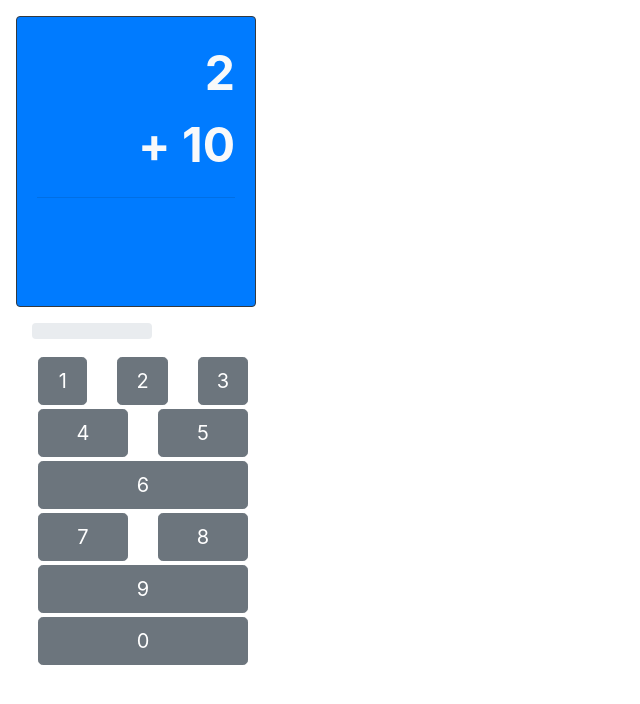
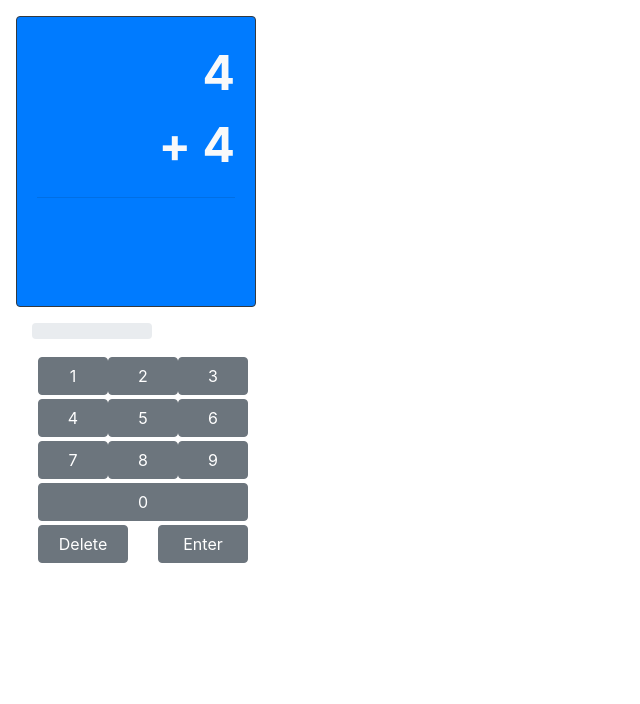
Before and after one commit to onearmeded/mult-facts, a React (Create React App) app: page / in a window 1280 px wide. Shown: the top 704 px of the page, without its empty margins (0-640 px from the left). Built offline with nearby package versions, Linux system fonts and the light colour scheme.

Commit message:
Add keypad support

```diff
--- a/src/Flashcard.js
+++ b/src/Flashcard.js
@@ -1,110 +1,9 @@
-import React, { useState, useEffect, useCallback } from 'react';
+import React, { useState } from 'react';
 import Card from 'react-bootstrap/Card';
 
-function Flashcard(props) {
-    const [ first, setFirst] = useState(randomInt(props.max, props.min));
-    const [ second, setSecond ] = useState(randomInt(props.maxRange, props.min));
-    const [ answer, setAnswer ] = useState('');
-    const [ operation, setOperation ] = useState('+');
-    const [ border, setBorder ] = useState('dark');
-    const [ answerComplete, setAnswerComplete ] = useState(false);
-
-    const onKeyDown = useCallback( keyEvt =>
-    {
-        const {key} = keyEvt;
-        setBorder('dark');
-
-        if (key === "Enter") {
-            setAnswerComplete(true);
-        }
-        else if (key === "Backspace" || key === "Delete") {
-            if (answer.length > 0) {
-                setAnswer(answer.slice(0, -1));
-            }
-        }
-        else if (key < 10) { // check if key is a digit
-            setAnswer(answer + key);
-        }
-    }, [answer]);
-
-    useEffect(()=> {
-        window.addEventListener("keydown", onKeyDown);
-        return () => {
-          window.removeEventListener("keydown", onKeyDown);
-        } // This return function cleans up the event listener
-      }, [answer, answerComplete, onKeyDown]);
-
-
-    const chooseOperation = () => {
-        const operations = ['-', '+'];
-        let index = randomInt(operations.length - 1);
-        return operations[index];
-    }
-
-    const newProblem = () => {
-        let newFirst = randomInt(props.max, props.min);
-        let newSecond = randomInt(props.maxRange, props.min);
-        let newOperation = chooseOperation();
-
-        if (newOperation === '-') {
-            if (newFirst < newSecond) {
-                [newSecond, newFirst] = [newFirst, newSecond];
-            }
-        }
-
-        if (newFirst === first && newSecond === second) {
-            newProblem();
-        }
-        else {
-            setFirst(newFirst);
-            setSecond(newSecond);
-            setOperation(newOperation);
-        }
-    }
-
-    const verifyAnswer = () => {
-        let correctAnswer = -1;
-        switch (operation) {
-            case 'x':
-                correctAnswer = first * second;
-                break;
-
-            case '+':
-                correctAnswer = first + second;
-                break;
-
-            case '-':
-                correctAnswer = first - second;
-                break;
-
-            case '/':
-                correctAnswer = first / second;
-                break;
-
-            default:
-                throw new Error("Unexpected operation");
-
-        }
-
-        return parseInt(answer) === correctAnswer;
-    }
-
-    const getClassName = () => (border === "danger" ? "bg-danger" : "bg-primary") + " text-light font-weight-bold";
-
-    if (answerComplete) {
-        if (verifyAnswer()) {
-            newProblem();
-            setAnswer('');
-            props.onCorrectAnswer();
-        }
-        else {
-            setBorder('danger')
-            setAnswer('');
-            props.onIncorrectAnswer();
-        }
-
-        setAnswerComplete(false);
-    }
+function Flashcard({ first, second, answer, operation }) {
+    let border = 'dark';
+    const getClassName = () =>  (border === "danger" ? "bg-danger" : "bg-primary") + " text-light font-weight-bold";
 
     return (<Card style={{ width:'5em', fontSize: '36pt' }} border={border} className={getClassName()}>
         <Card.Body>
@@ -117,8 +16,6 @@ function Flashcard(props) {
     </Card>);
 }
 
-function randomInt(max, min = 0) {
-    return Math.floor(Math.random() * (max - min + 1) + min);
-}
+
 
 export default Flashcard;
--- a/src/FlashcardGame.js
+++ b/src/FlashcardGame.js
@@ -1,4 +1,4 @@
-import React, { useState } from 'react';
+import React, { useState, useEffect, useCallback } from 'react';
 import Flashcard from './Flashcard';
 import ProgressBar from 'react-bootstrap/ProgressBar';
 import Button from 'react-bootstrap/Button';
@@ -10,13 +10,22 @@ export default function FlashcardGame(props)
 {
     const [score, setScore] = useState(0);
     const [incorrectCount, setIncorrectCount] = useState(0);
+    const [ answer, setAnswer ] = useState('');
+    const [ answerComplete, setAnswerComplete ] = useState(false);
+    const [ first, setFirst] = useState(randomInt(props.max, props.min));
+    const [ second, setSecond ] = useState(randomInt(props.maxRange, props.min));
+    const [ operation, setOperation ] = useState('+');
 
     const onCorrectAnswer = () => {
         setScore(score + 1);
+        setAnswer('');
+        setAnswerComplete(false);
     }
 
     const onIncorrectAnswer = () => {
         setIncorrectCount(incorrectCount + 1);
+        setAnswer('');
+        setAnswerComplete(false);
     }
 
     const currentPercent = () => (score / props.questions) * 100;
@@ -30,7 +39,105 @@ export default function FlashcardGame(props)
         setIncorrectCount(0);
     }
 
-    const onKeypadButton = (key) => console.log('Got keypress: ' + key);
+    const onKeypadButton = useCallback(keyEvt =>  {
+        const {key} = keyEvt;
+        console.log("Got keypad: " + key)
+
+        if (key === "Enter") {
+            setAnswerComplete(true);
+        }
+        else if (key === "Backspace" || key === "Delete") {
+            if (answer.length > 0) {
+                setAnswer(answer.slice(0, -1));
+            }
+        }
+        else if (key < 10) { // check if key is a digit
+            setAnswer(answer + key);
+        }
+    }, [answer]);
+
+
+    const [ border, setBorder ] = useState('dark');
+
+    const onKeyDown = useCallback( keyEvt =>
+    {
+        console.log("Got keypress: " + keyEvt.key)
+        onKeypadButton(keyEvt);
+
+    }, [onKeypadButton]);
+
+    useEffect(()=> {
+        window.addEventListener("keydown", onKeyDown);
+        return () => {
+          window.removeEventListener("keydown", onKeyDown);
+        } // This return function cleans up the event listener
+      }, [onKeyDown, onKeypadButton]);
+
+
+    const chooseOperation = () => {
+        const operations = ['-', '+'];
+        let index = randomInt(operations.length - 1);
+        return operations[index];
+    }
+
+    const newProblem = () => {
+        let newFirst = randomInt(props.max, props.min);
+        let newSecond = randomInt(props.maxRange, props.min);
+        let newOperation = chooseOperation();
+
+        if (newOperation === '-') {
+            if (newFirst < newSecond) {
+                [newSecond, newFirst] = [newFirst, newSecond];
+            }
+        }
+
+        if (newFirst === first && newSecond === second) {
+            newProblem();
+        }
+        else {
+            setFirst(newFirst);
+            setSecond(newSecond);
+            setOperation(newOperation);
+        }
+    }
+
+    const verifyAnswer = () => {
+        let correctAnswer = -1;
+        switch (operation) {
+            case 'x':
+                correctAnswer = first * second;
+                break;
+
+            case '+':
+                correctAnswer = first + second;
+                break;
+
+            case '-':
+                correctAnswer = first - second;
+                break;
+
+            case '/':
+                correctAnswer = first / second;
+                break;
+
+            default:
+                throw new Error("Unexpected operation");
+
+        }
+
+        return parseInt(answer) === correctAnswer;
+    }
+
+    if (answerComplete) {
+        if (verifyAnswer()) {
+            onCorrectAnswer();
+            newProblem();
+        }
+        else {
+            onIncorrectAnswer();
+            setBorder('danger')
+        }
+    }
 
     const perfectWinnerLayout = (
         <div style={{margin: '1rem'}}>
@@ -51,8 +158,7 @@ export default function FlashcardGame(props)
 
     const gameLayout = (
         <div style={{margin: '1rem'}}>
-            <Flashcard max={props.max} maxRange={props.maxRange} min={props.min}
-                onCorrectAnswer={onCorrectAnswer} onIncorrectAnswer={onIncorrectAnswer} />
+            <Flashcard first={first} second={second} answer={answer} operation={operation} />
             <div style={{margin:'1rem'}}><ProgressBar now={currentPercent()} label={score} style={{width:'10em'}} /></div>
             <Keypad onKeyPress={onKeypadButton}/>
         </div>
@@ -60,3 +166,7 @@ export default function FlashcardGame(props)
 
     return isWinner() ? (isPerfectWinner() ? perfectWinnerLayout : winnerLayout) : gameLayout;
 }
+
+function randomInt(max, min = 0) {
+    return Math.floor(Math.random() * (max - min + 1) + min);
+}
--- a/src/Keypad.js
+++ b/src/Keypad.js
@@ -6,11 +6,11 @@ import Button from 'react-bootstrap/Button';
 
 export default function Keypad({onKeyPress}) {
     function makeButton(text) {
-        return <Button key={text.toString()} variant='secondary' size='lg' block style={{margin: '2px' }} onClick={onKeyPress({ key: text })}>{text}</Button>;
+        return <Button key={text.toString()} variant='secondary' block style={{margin: '2px' }} onClick={() => onKeyPress({ key: text })}>{text}</Button>;
     }
 
     function makeColumn(num) {
-        return <Col key={'col'+num}>{makeButton(num)}</Col>;
+        return <Col key={'col'+num} >{makeButton(num)}</Col>;
     }
 
     function makeRow(start) {
@@ -20,7 +20,7 @@ export default function Keypad({onKeyPress}) {
             cols.push(makeColumn(i));
         }
 
-        return <Row key={'row' + start}>{cols}</Row>;
+        return <Row key={'row' + start} noGutters='true'>{cols}</Row>;
     }
 
     function makeKeyPad() {
@@ -30,14 +30,17 @@ export default function Keypad({onKeyPress}) {
             rows.push(makeRow(i));
         }
 
-        let zero = <Row key='row0'>{makeColumn(0)}</Row>;
-        rows.push(zero);
+        let row = <Row key='row0'>{makeColumn(0)}</Row>;
+        rows.push(row);
+
+        row = <Row key='rowX'>{makeColumn('Delete')}{makeColumn('Enter')}</Row>;
+        rows.push(row);
 
         return rows;
     }
 
     return (
-        <Container style={{ width:'5em', fontSize: '36pt', margin: '5px' }}>
+        <Container style={{ width:'5em', fontSize: '36pt', margin: '5px' }} >
             { makeKeyPad() }
         </Container>
     );
```
